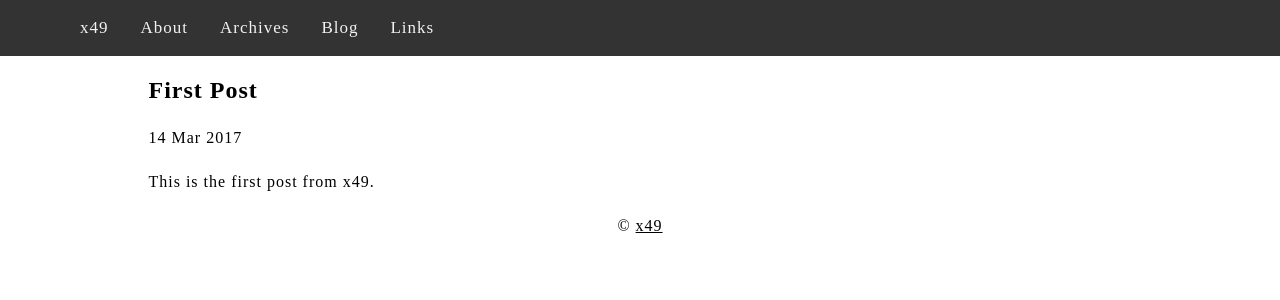
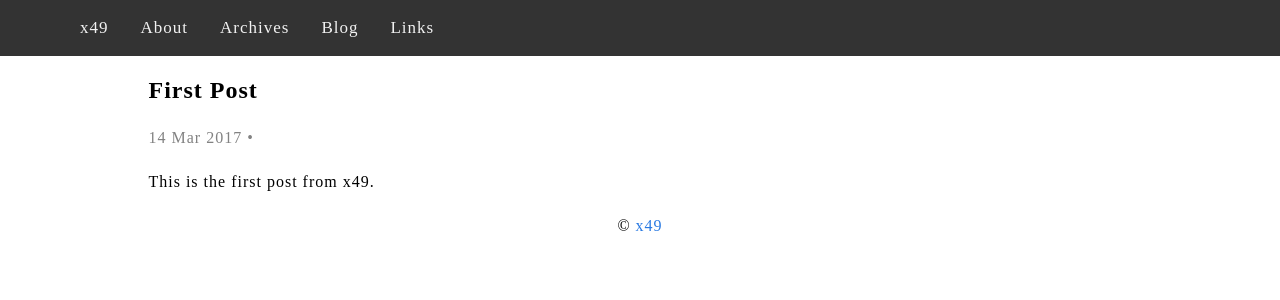
Before and after one commit to jsntn/x49, a Jekyll site: the page built from _posts/2017-03-14-1st.md, in a window 1280 px wide. Shown: the top 300 px of the page. Built offline with Jekyll 4.4.1, drawn with Linux system fonts in a browser that asks for light colours; comment, search, counter and statistics services are not loaded.

Commit message:
added disqus counts

```diff
--- a/_layouts/post.html
+++ b/_layouts/post.html
@@ -9,12 +9,13 @@
 {% include topNavi.html %}
 <div id="main">
   <h2><span class="title">{{ page.title }}</span></h2>
-  <span class="post_info">{{ page.date | date_to_string }}</span>
+  <span class="post_info">{{ page.date | date_to_string }} • <a href="{{ site.url }}{{ page.url }}#disqus_thread"></a></span>
   <div id="post_content">
     {{ content }}
   </div>
   {% include disqus.html %}
 </div>
 <center>{% include footer.html %}</center>
+<script id="dsq-count-scr" src="//{{ site.disqus_shortname }}.disqus.com/count.js" async></script>
 </body>
 </html>
--- a/css/global.css
+++ b/css/global.css
@@ -6,10 +6,10 @@ html, body {
   letter-spacing: 1px;
 }
 
-a:link { text-decoration: underline; color: black}
-a:hover { text-decoration: underline; color: black}
-a:active { text-decoration: underline; color: black}
-a:visited { text-decoration: underline; color: black}
+/** Links */
+a { color: #2a7ae2; text-decoration: none; }
+a:visited { color: #1756a9; }
+a:hover { color: #111; text-decoration: underline; }
 
 #main {
   margin:0;
@@ -22,7 +22,11 @@ a:visited { text-decoration: underline; color: black}
 padding-left: 2%;
 }
 
-.post_info, .post_desc {
+.post_info {
+color: #828282;
+}
+
+.post_desc {
 font-color: #fff;
 }
 
```
Also changed, not shown: 3 other files.
